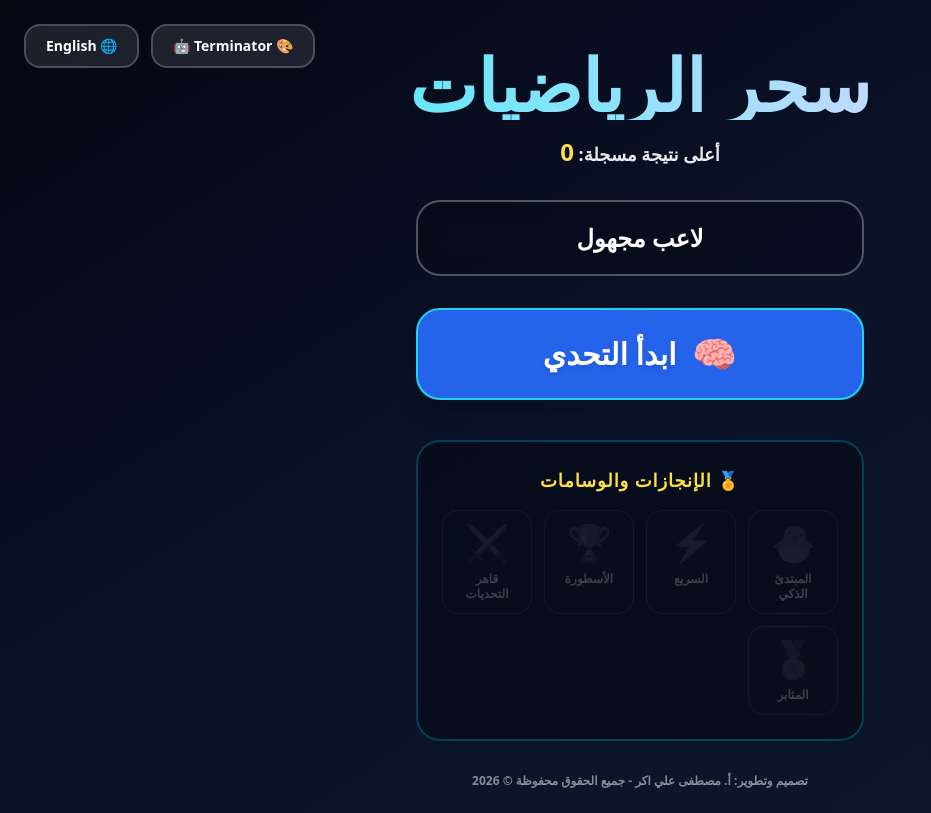
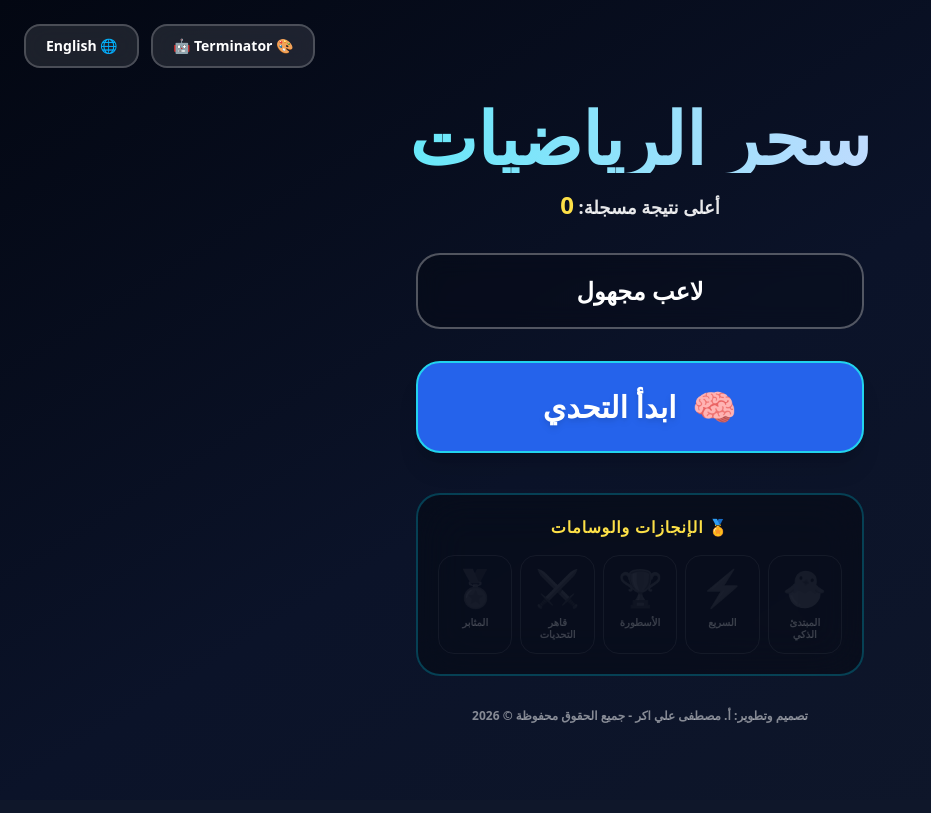
Before and after one commit to mezo2021/math-magic, a Next.js app: page /math-magic/ in a window 1280 px wide. Shown: the whole page, without its empty margins (0-931 px from the left). Built offline with nearby package versions, Linux system fonts and the light colour scheme.

Commit message:
Update page.tsx

```diff
--- a/src/app/page.tsx
+++ b/src/app/page.tsx
@@ -4,10 +4,9 @@
  * ⚙️ الوظيفة: الشاشة الرئيسية وشاشة اللعب (الواجهة الأمامية).
  * 📅 تاريخ التعديل: 2026-07-24
  * 🛠️ التعديلات:
- * - تغيير نظام النقاط: الإجابة الصحيحة تمنح 20 نقطة (لإتاحة فرصة الوصول إلى 100 نقطة).
- * - تمرير اللغة إلى مكون ChallengeShare.
- * - تمرير عدد السنوات لدالة hint_age الديناميكية.
- * - إضافة الفوتر (حقوق النشر) في جميع الشاشات.
+ * - تصحيح شرط "قاهر التحديات" ليصبح (أكبر من أو يساوي >=).
+ * - إضافة منطق منح لقب "المثابر" عند حل 20 لغزاً.
+ * - إضافة الترجمة الإنجليزية للقب "المثابر".
  * ==========================================
  */
 
@@ -144,7 +143,6 @@ export default function MathGame() {
     const correct = validateAnswer(puzzle, answerPayload);
     setIsCorrect(correct);
 
-    // 🆕 تغيير النقاط إلى 20
     const pointsEarned = correct ? 20 : 0;
     const newScore = currentRoundScore + pointsEarned;
     if (correct) setCurrentRoundScore(newScore);
@@ -155,18 +153,27 @@ export default function MathGame() {
       const solvedCount = prev.progress.totalPuzzlesSolved + (correct ? 1 : 0);
       const newAchievements = [...(prev.progress.achievements || [])];
 
+      // 1. المبتدئ الذكي
       if (solvedCount >= 1 && !newAchievements.includes('first_win')) {
         newAchievements.push('first_win'); justUnlockedStr = lang === 'ar' ? '🐣 المبتدئ الذكي' : '🐣 Smart Beginner';
       }
+      // 2. السريع
       if (newScore >= 50 && !newAchievements.includes('score_50')) {
         newAchievements.push('score_50'); justUnlockedStr = lang === 'ar' ? '⚡ السريع' : '⚡ Fast';
       }
+      // 3. الأسطورة
       if (highest >= 100 && !newAchievements.includes('score_100')) {
         newAchievements.push('score_100'); justUnlockedStr = lang === 'ar' ? '🏆 الأسطورة' : '🏆 Legend';
       }
-      if (activeChallenge && newScore > activeChallenge.score && !newAchievements.includes('challenge_win')) {
+      // 4. قاهر التحديات (تم التعديل إلى >=)
+      if (activeChallenge && newScore >= activeChallenge.score && !newAchievements.includes('challenge_win')) {
         newAchievements.push('challenge_win'); justUnlockedStr = lang === 'ar' ? '⚔️ قاهر التحديات' : '⚔️ Challenger';
       }
+      // 5. المثابر (جديد)
+      if (solvedCount >= 20 && !newAchievements.includes('persistent_20')) {
+        newAchievements.push('persistent_20'); justUnlockedStr = lang === 'ar' ? '🏅 المثابر' : '🏅 Persistent';
+      }
+
       return { ...prev, progress: { ...prev.progress, highestScore: highest, totalPuzzlesSolved: solvedCount, achievements: newAchievements } };
     });
 
@@ -192,6 +199,28 @@ export default function MathGame() {
 
   const toggleLanguage = () => {
     updatePlayer(prev => ({ ...prev, preferences: { ...prev.preferences, language: prev.preferences?.language === 'ar' ? 'en' : 'ar' } }));
+  };
+
+  // تحديث دالة عرض الأوسمة لدعم اللقب الجديد
+  const renderAchievementIcon = (ach: any, unlocked: boolean) => {
+    let enTitle = '';
+    switch (ach.id) {
+      case 'first_win': enTitle = 'Beginner'; break;
+      case 'score_50': enTitle = 'Fast'; break;
+      case 'score_100': enTitle = 'Legend'; break;
+      case 'challenge_win': enTitle = 'Challenger'; break;
+      case 'persistent_20': enTitle = 'Persistent'; break;
+      default: enTitle = ach.title;
+    }
+
+    return (
+      <div key={ach.id} className={`flex flex-col items-center p-3 rounded-2xl text-center transition-all ${unlocked ? 'bg-gradient-to-b from-yellow-400/30 to-transparent border-2 border-yellow-300 text-white shadow-[0_0_20px_rgba(253,224,71,0.4)]' : 'bg-transparent border border-white/10 text-white/40 opacity-50'}`}>
+        <span className={`text-4xl mb-2 ${!unlocked && 'grayscale opacity-40'}`}>{ach.icon}</span>
+        <span className="text-[10px] font-black leading-tight">
+          {lang === 'ar' ? ach.title : enTitle}
+        </span>
+      </div>
+    );
   };
 
   if (screen === 'menu') {
@@ -237,20 +266,10 @@ export default function MathGame() {
           <span className="text-white drop-shadow-md">{activeChallenge ? t.acceptChallenge : t.startChallenge}</span>
         </button>
 
-        <div className={`w-full max-w-md ${themeStyles.card} p-6 rounded-3xl`}>
-          <h3 className="text-lg font-black mb-4 text-center text-yellow-300 tracking-wider">🏅 {t.achievements}</h3>
-          <div className="grid grid-cols-4 gap-3">
-            {ALL_ACHIEVEMENTS.map(ach => {
-              const unlocked = player.progress?.achievements?.includes(ach.id);
-              return (
-                <div key={ach.id} className={`flex flex-col items-center p-3 rounded-2xl text-center transition-all ${unlocked ? 'bg-gradient-to-b from-yellow-400/30 to-transparent border-2 border-yellow-300 text-white shadow-[0_0_20px_rgba(253,224,71,0.4)]' : 'bg-transparent border border-white/10 text-white/40 opacity-50'}`}>
-                  <span className={`text-4xl mb-2 ${!unlocked && 'grayscale opacity-40'}`}>{ach.icon}</span>
-                  <span className="text-xs font-black leading-tight">
-                    {lang === 'ar' ? ach.title : (ach.id === 'first_win' ? 'Beginner' : ach.id === 'score_50' ? 'Fast' : ach.id === 'score_100' ? 'Legend' : 'Challenger')}
-                  </span>
-                </div>
-              );
-            })}
+        <div className={`w-full max-w-md ${themeStyles.card} p-5 rounded-3xl`}>
+          <h3 className="text-md font-black mb-4 text-center text-yellow-300 tracking-wider">🏅 {t.achievements}</h3>
+          <div className="grid grid-cols-5 gap-2">
+            {ALL_ACHIEVEMENTS.map(ach => renderAchievementIcon(ach, player.progress?.achievements?.includes(ach.id) || false))}
           </div>
         </div>
 
@@ -275,12 +294,7 @@ export default function MathGame() {
         </div>
 
         <div className="w-full max-w-md">
-           <ChallengeShare
-             playerName={player.profile?.name || 'Player'}
-             score={currentRoundScore}
-             puzzleId="session_1"
-             lang={lang}
-           />
+           <ChallengeShare playerName={player.profile?.name || 'Player'} score={currentRoundScore} puzzleId="session_1" lang={lang} />
         </div>
 
         <button onClick={() => setScreen('menu')} className="mt-8 px-8 py-4 rounded-2xl bg-white/10 hover:bg-white/20 border-2 border-white/20 text-white font-black text-xl transition-all shadow-xl">
```
